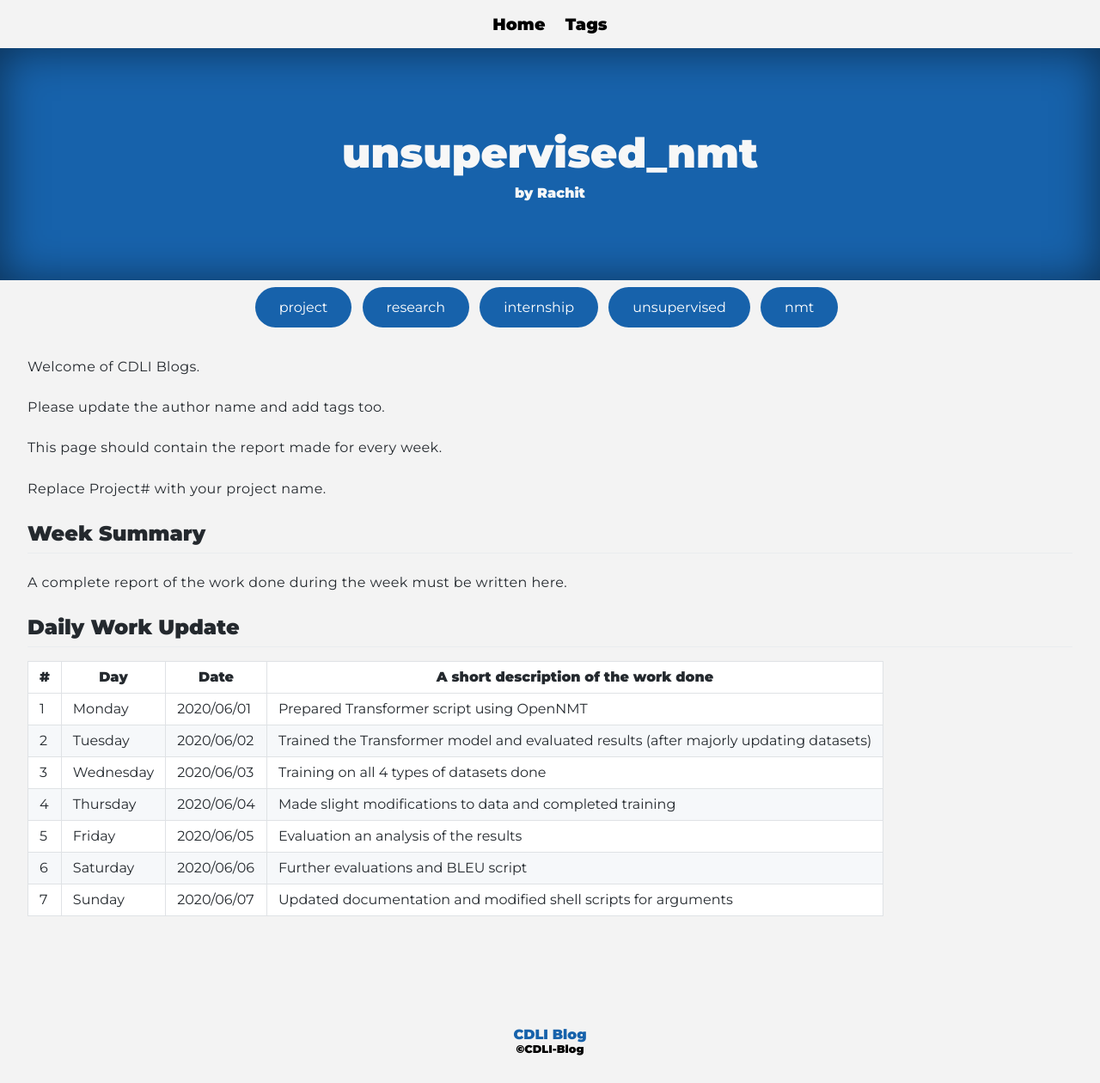
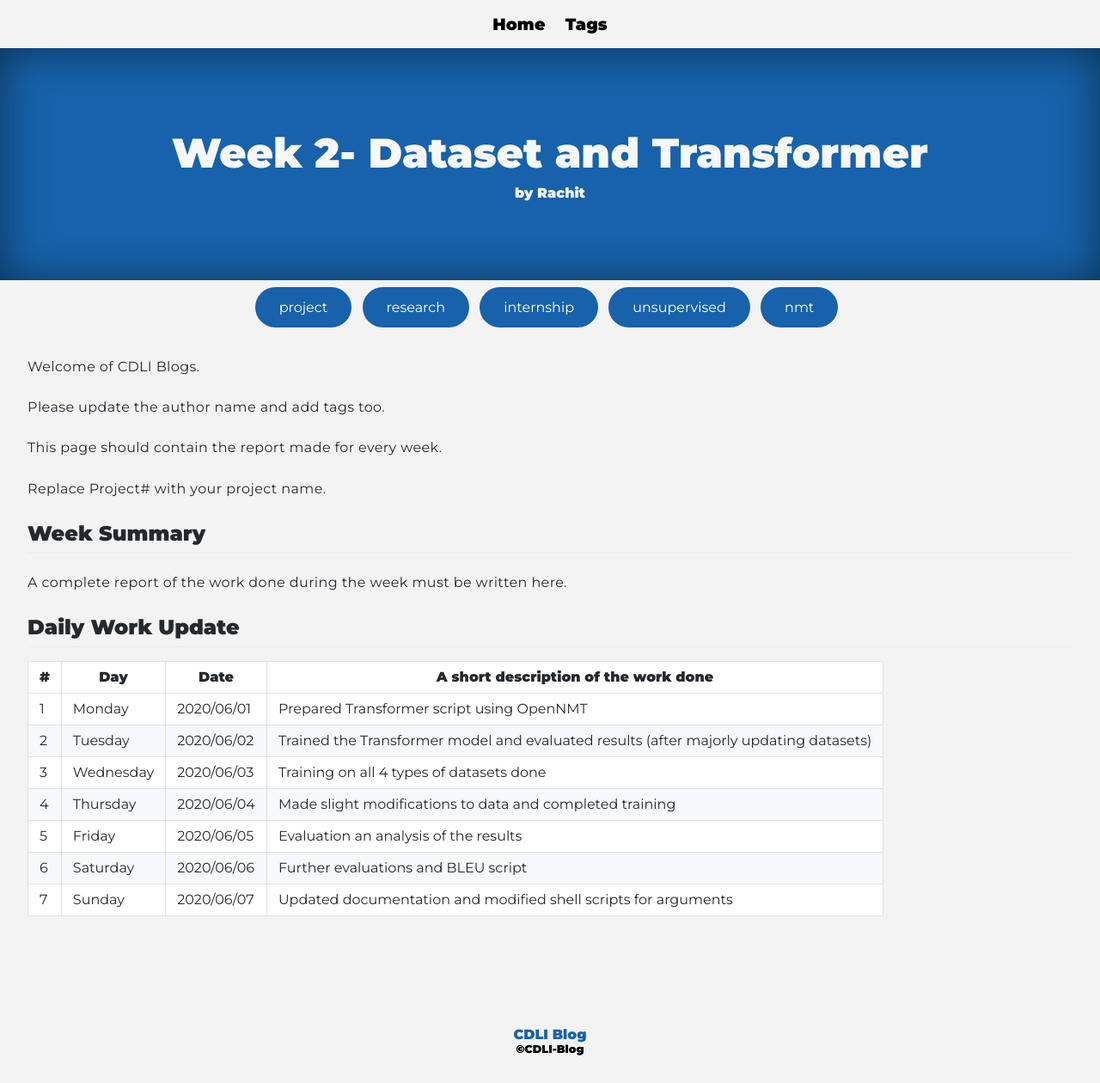
Before and after one commit to cdli-gh/blog, a Jekyll site: the page built from _blog/intern20/unsupervised_nmt/posts/02_week2.md, in a window 1280 px wide. Shown: the whole page at 86% size. Built offline with Jekyll 4.4.1, drawn with Linux system fonts in a browser that asks for light colours; Markdown is read by kramdown in place of the engine named in the settings.

Commit message:
Week 2- Dataset and Transformer

```diff
--- a/_blog/intern20/unsupervised_nmt/posts/02_week2.md
+++ b/_blog/intern20/unsupervised_nmt/posts/02_week2.md
@@ -1,6 +1,6 @@
 ---
 layout: page
-title: unsupervised_nmt
+title: Week 2- Dataset and Transformer
 author: "Rachit"
 tags: ["project","research","internship", "unsupervised", "nmt"]
 ---
```
